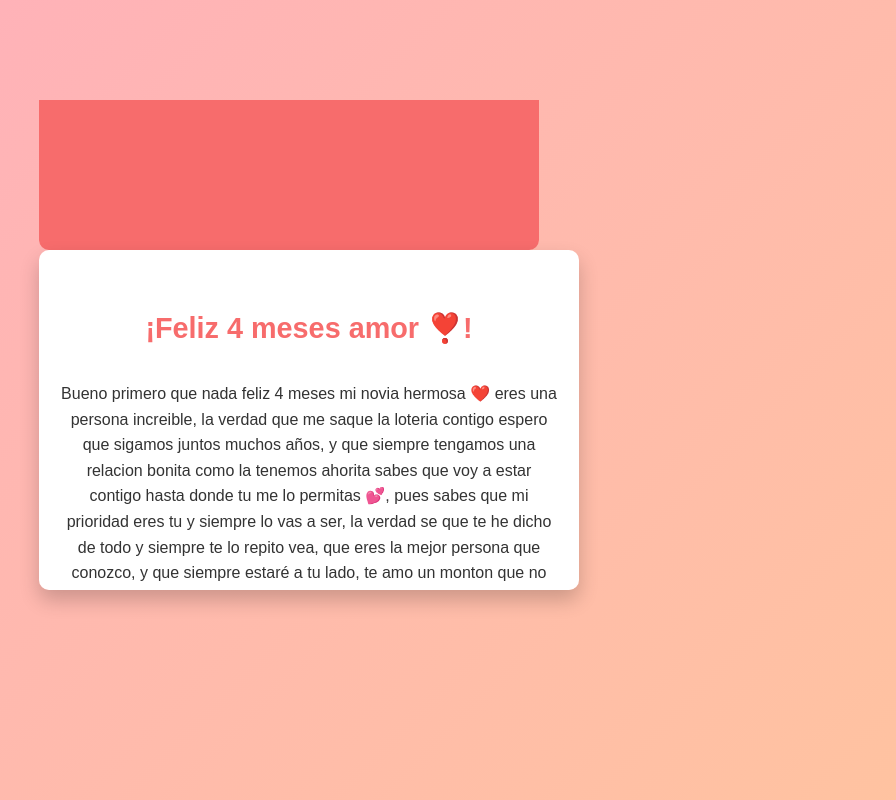
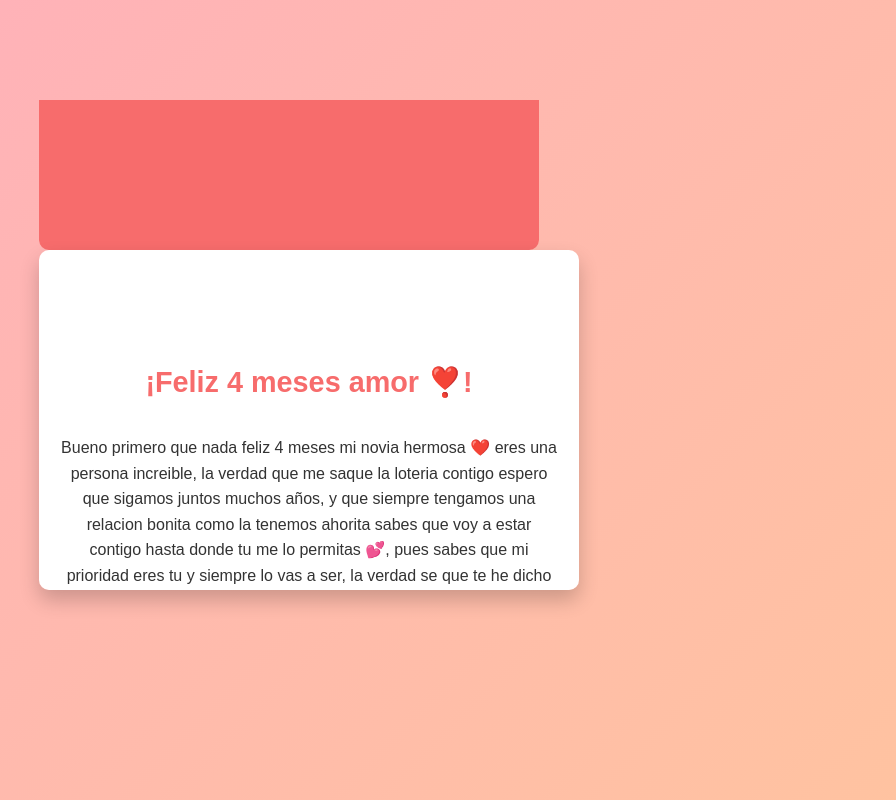
Before and after one commit to JorgitoPZK/cartaa, a plain HTML site: page carta.html in a window 1280 px wide. Both pictures are taken after a click on the element 640 px from the left and 400 px from the top of the page. Shown: the whole page, without its empty margins (351-1247 px from the left). Drawn offline with Linux system fonts and the light colour scheme.

Commit message:
Update carta.html
adsad

```diff
--- a/carta.html
+++ b/carta.html
@@ -10,7 +10,7 @@
   <div class="envelope">
     <div class="flap"></div>
     <div class="body"></div>
-    <div class="message"><br><br><br><br><br><br><br><br><br><br><br><br><br><br><br><br><br><br><br><br><br><br><br><br><br><br><br><br><br><br><br><br><br><br><br><br><br><br><br><br><br><br><br><br><br><br><br><br><br>
+    <div class="message"><br><br><br><br><br><br><br><br><br><br><br><br><br><br><br><br><br><br><br><br><br><br><br><br><br><br><br><br><br><br><br><br><br><br><br><br><br><br><br><br><br><br><br><br><br><br><br><br><br><br><br><br><br><br><br>
       <h1>¡Feliz 4 meses amor ❣️!</h1>
       <p>
         Bueno primero que nada feliz 4 meses mi novia hermosa ❤️
```
